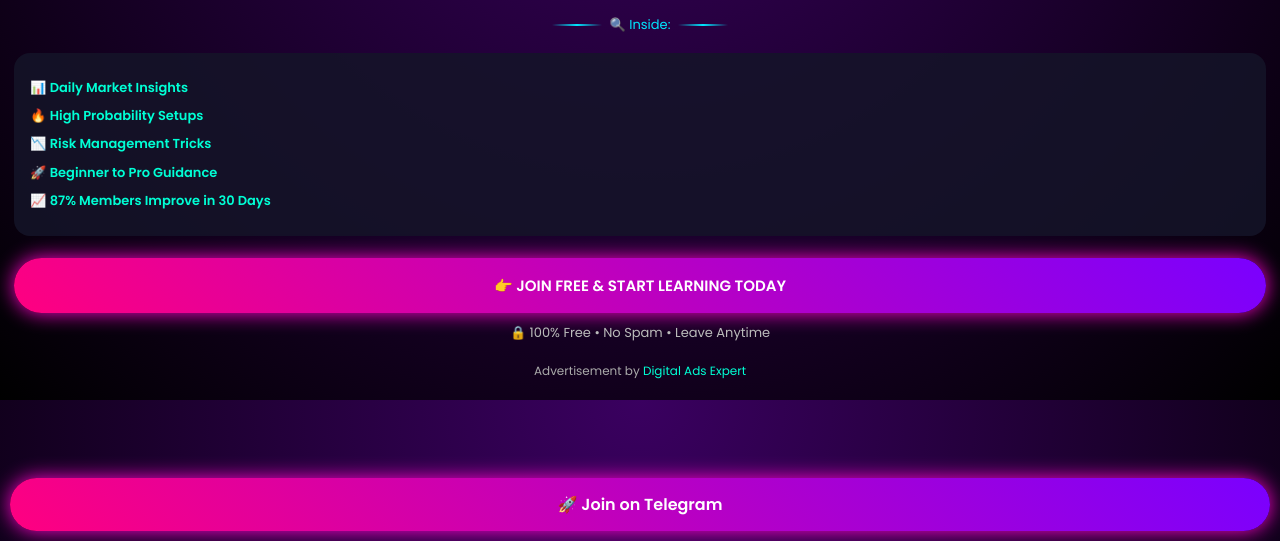
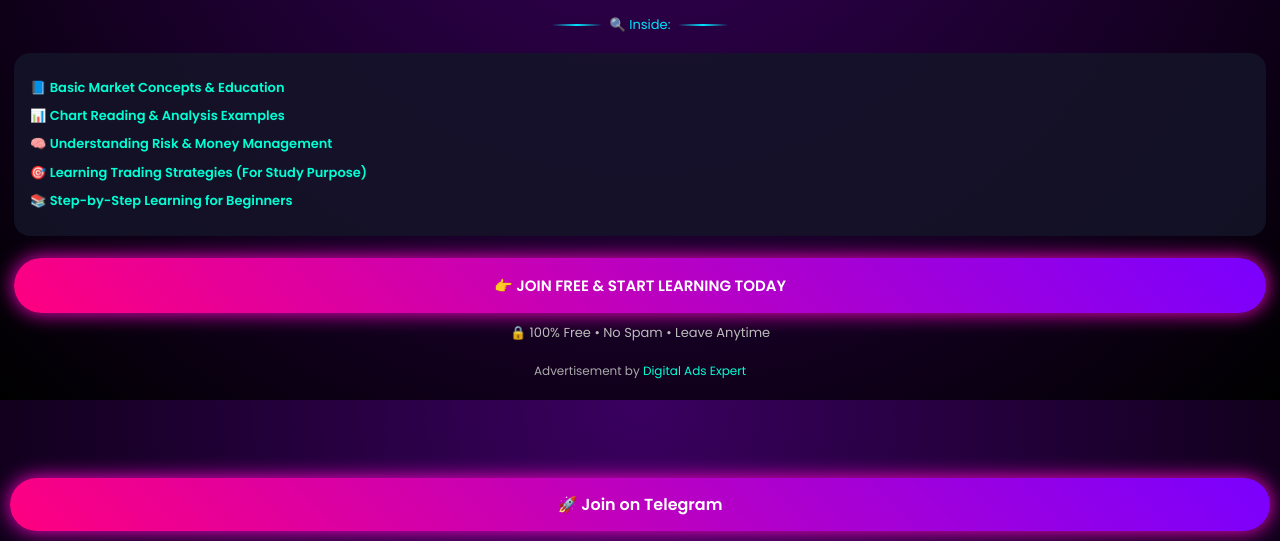
Before and after one commit to digitaladsexpert/pipsmaster, a plain HTML site: page index.html in a window 1280 px wide. Shown: the part 259-800 px from the top of the page. Drawn offline with Linux system fonts and the light colour scheme.

Commit message:
Update index.html

```diff
--- a/index.html
+++ b/index.html
@@ -185,11 +185,11 @@ Master Trading with Daily Insights & Proven Setups
 </div>
 
 <div class="card">
-    <div class="item">📊 <span class="highlight">Daily Market Insights</span></div>
-    <div class="item">🔥 <span class="highlight">High Probability Setups</span></div>
-    <div class="item">📉 <span class="highlight">Risk Management Tricks</span></div>
-    <div class="item">🚀 <span class="highlight">Beginner to Pro Guidance</span></div>
-    <div class="item">📈 <span class="highlight">87% Members Improve in 30 Days</span></div>
+    <div class="item">📘 <span class="highlight">Basic Market Concepts & Education</span></div>
+    <div class="item">📊 <span class="highlight">Chart Reading & Analysis Examples</span></div>
+    <div class="item">🧠 <span class="highlight">Understanding Risk & Money Management</span></div>
+    <div class="item">🎯 <span class="highlight">Learning Trading Strategies (For Study Purpose)</span></div>
+    <div class="item">📚 <span class="highlight">Step-by-Step Learning for Beginners</span></div>
 </div>
 
 <a href="https://t.me/+dzpkeAogtuczNmQ1" class="btn">
```
